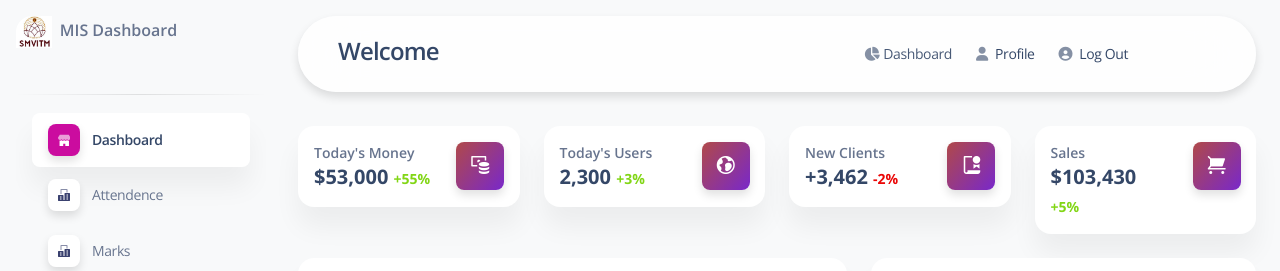
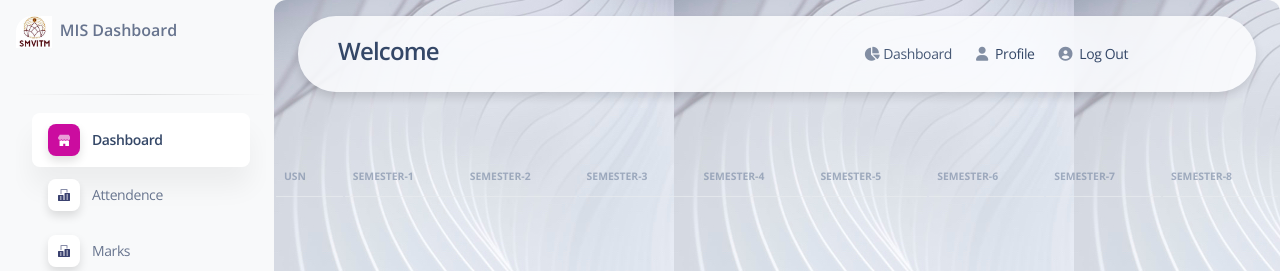
Before and after one commit to peterjoao82/MIS_System, a PHP site: page /pages/dashboard.php in a window 1280 px wide. Shown: the top 271 px of the page. Run offline with PHP 8.4, Linux system fonts and the light colour scheme; a user stored in the database is signed in; data comes from the database, SQL or seed files in the repository; lists and menus that the app fills with data are empty; some libraries are stand-ins or nearby versions.

```diff
--- a/include/progress.php
+++ b/include/progress.php
@@ -1,91 +1,47 @@
- <div class="container-fluid py-4">
-      <div class="row">
-        <div class="col-xl-3 col-sm-6 mb-xl-0 mb-4">
-          <div class="card">
-            <div class="card-body p-3">
-              <div class="row">
-                <div class="col-8">
-                  <div class="numbers">
-                    <p class="text-sm mb-0 text-capitalize font-weight-bold">Today's Money</p>
-                    <h5 class="font-weight-bolder mb-0">
-                      $53,000
-                      <span class="text-success text-sm font-weight-bolder">+55%</span>
-                    </h5>
-                  </div>
-                </div>
-                <div class="col-4 text-end">
-                  <div class="icon icon-shape bg-gradient-primary shadow text-center border-radius-md">
-                    <i class="ni ni-money-coins text-lg opacity-10" aria-hidden="true"></i>
-                  </div>
-                </div>
-              </div>
-            </div>
-          </div>
-        </div>
-        <div class="col-xl-3 col-sm-6 mb-xl-0 mb-4">
-          <div class="card">
-            <div class="card-body p-3">
-              <div class="row">
-                <div class="col-8">
-                  <div class="numbers">
-                    <p class="text-sm mb-0 text-capitalize font-weight-bold">Today's Users</p>
-                    <h5 class="font-weight-bolder mb-0">
-                      2,300
-                      <span class="text-success text-sm font-weight-bolder">+3%</span>
-                    </h5>
-                  </div>
-                </div>
-                <div class="col-4 text-end">
-                  <div class="icon icon-shape bg-gradient-primary shadow text-center border-radius-md">
-                    <i class="ni ni-world text-lg opacity-10" aria-hidden="true"></i>
-                  </div>
-                </div>
-              </div>
-            </div>
-          </div>
-        </div>
-        <div class="col-xl-3 col-sm-6 mb-xl-0 mb-4">
-          <div class="card">
-            <div class="card-body p-3">
-              <div class="row">
-                <div class="col-8">
-                  <div class="numbers">
-                    <p class="text-sm mb-0 text-capitalize font-weight-bold">New Clients</p>
-                    <h5 class="font-weight-bolder mb-0">
-                      +3,462
-                      <span class="text-danger text-sm font-weight-bolder">-2%</span>
-                    </h5>
-                  </div>
-                </div>
-                <div class="col-4 text-end">
-                  <div class="icon icon-shape bg-gradient-primary shadow text-center border-radius-md">
-                    <i class="ni ni-paper-diploma text-lg opacity-10" aria-hidden="true"></i>
-                  </div>
-                </div>
-              </div>
-            </div>
-          </div>
-        </div>
-        <div class="col-xl-3 col-sm-6">
-          <div class="card">
-            <div class="card-body p-3">
-              <div class="row">
-                <div class="col-8">
-                  <div class="numbers">
-                    <p class="text-sm mb-0 text-capitalize font-weight-bold">Sales</p>
-                    <h5 class="font-weight-bolder mb-0">
-                      $103,430
-                      <span class="text-success text-sm font-weight-bolder">+5%</span>
-                    </h5>
-                  </div>
-                </div>
-                <div class="col-4 text-end">
-                  <div class="icon icon-shape bg-gradient-primary shadow text-center border-radius-md">
-                    <i class="ni ni-cart text-lg opacity-10" aria-hidden="true"></i>
-                  </div>
-                </div>
-              </div>
-            </div>
-          </div>
-        </div>
-      </div>
+
+ <div class="card-body px-0 pt-0 pb-2">
+   <div class="table-responsive p-0">
+     <table class="table align-items-center justify-content-center mb-0">
+
+       <thead>
+         <tr>
+           <th class="text-uppercase text-secondary text-xxs font-weight-bolder opacity-7 ps-2" text-align="center">USN</th>
+           <th class="text-uppercase text-secondary text-xxs font-weight-bolder opacity-7 ps-2" text-align="center">SEMESTER-1</th>
+           <th class="text-uppercase text-secondary text-xxs font-weight-bolder opacity-7 ps-2" text-align="center">SEMESTER-2</th>
+           <th class="text-uppercase text-secondary text-xxs font-weight-bolder opacity-7 ps-2" text-align="center">SEMESTER-3</th>
+           <th class="text-uppercase text-secondary text-xxs font-weight-bolder opacity-7 ps-2" text-align="center">SEMESTER-4</th>
+           <th class="text-uppercase text-secondary text-xxs font-weight-bolder opacity-7 ps-2" text-align="center">SEMESTER-5</th>
+           <th class="text-uppercase text-secondary text-xxs font-weight-bolder opacity-7 ps-2" text-align="center">SEMESTER-6</th>
+           <th class="text-uppercase text-secondary text-xxs font-weight-bolder opacity-7 ps-2" text-align="center">SEMESTER-7</th>
+           <th class="text-uppercase text-secondary text-xxs font-weight-bolder opacity-7 ps-2" text-align="center">SEMESTER-8</th>
+         </tr>
+       </thead>
+       <tbody>
+         <?php
+
+          $roll_no = $_SESSION['user_id'];
+          $query = "select ST_NO, Sem1Per,Sem2Per,Sem3Per,Sem4Per,Sem5Per,Sem6Per,Sem7Per,Sem8Per from studentmaster where ST_NO='$roll_no'";
+          $run = mysqli_query($conn, $query);
+          while ($row = mysqli_fetch_array($run)) {
+          ?>
+           <tr>
+             <td><?php echo $row['ST_NO'] ?></td>
+             <td><?php echo $row['Sem1Per'] ?></td>
+             <td><?php echo $row['Sem2Per'] ?></td>
+             <td><?php echo $row['Sem3Per'] ?></td>
+             <td><?php echo $row['Sem4Per'] ?></td>
+             <td><?php echo $row['Sem5Per'] ?></td>
+             <td><?php echo $row['Sem6Per'] ?></td>
+             <td><?php echo $row['Sem7Per'] ?></td>
+             <td><?php echo $row['Sem8Per'] ?></td>
+
+           </tr>
+
+         <?php
+          }
+          ?>
+       </tbody>
+
+     </table>
+   </div>
+ </div>
--- a/pages/dashboard.php
+++ b/pages/dashboard.php
@@ -15,7 +15,7 @@
 <body class="g-sidenav-show  bg-gray-100">
 
   <?php include('../include/link.html'); ?>
-  <main class="main-content position-relative max-height-vh-100 h-100 border-radius-lg ">
+  <main class="main-content position-relative max-height-vh-100 h-100 border-radius-lg " style="background-image: url('../assets/img/curved-images/white-curved.jpg');">
     <!-- Navbar -->
     <br>
     <br>
@@ -23,9 +23,10 @@
     <br>
    <?php include('../include/dashboardnav.php'); ?>
     <!-- End Navbar -->
+    <br><br>
    <?php include('../include/progress.php');?>
 
-
+<br><br>
    <?php include('../include/content.php');?>
 
   </main>
--- a/pages/marks.php
+++ b/pages/marks.php
@@ -97,9 +97,7 @@ if (isset($_POST['viewdetails'])) {
                   </tbody>
 
                 </table>
-                <center>
-                <td><?php echo "<a target='_blank' class='btn btn-info' href=detailmarks.php?SEMESTER=".$semi.">View Details</a> "?></td></center>
-
+                <center><td><?php echo "<a target='_blank' class='btn btn-info' href=detailmarks.php?SEMESTER=".$semi.">View Details</a> "?></td></center>
               </div>
             </div>
           </div>
```
Also changed, not shown: pages/attendence.php (+1 -6 lines), assets/img/apple-icon.png (deleted), assets/img/favicon.png (deleted), assets/img/illustrations/rocket-dark.png (deleted), assets/img/illustrations/rocket-white.png (deleted), assets/img/logo-ct-dark.png (deleted), assets/img/logo-ct.png (deleted), assets/img/small-logos/icon-sun-cloud.png (deleted), assets/img/small-logos/logo-atlassian.svg (deleted), assets/img/small-logos/logo-invision.svg (deleted), assets/img/small-logos/logo-jira.svg (deleted), assets/img/small-logos/logo-slack.svg (deleted), assets/img/small-logos/logo-spotify.svg (deleted), assets/img/small-logos/logo-webdev.svg (deleted), 1 more files.
